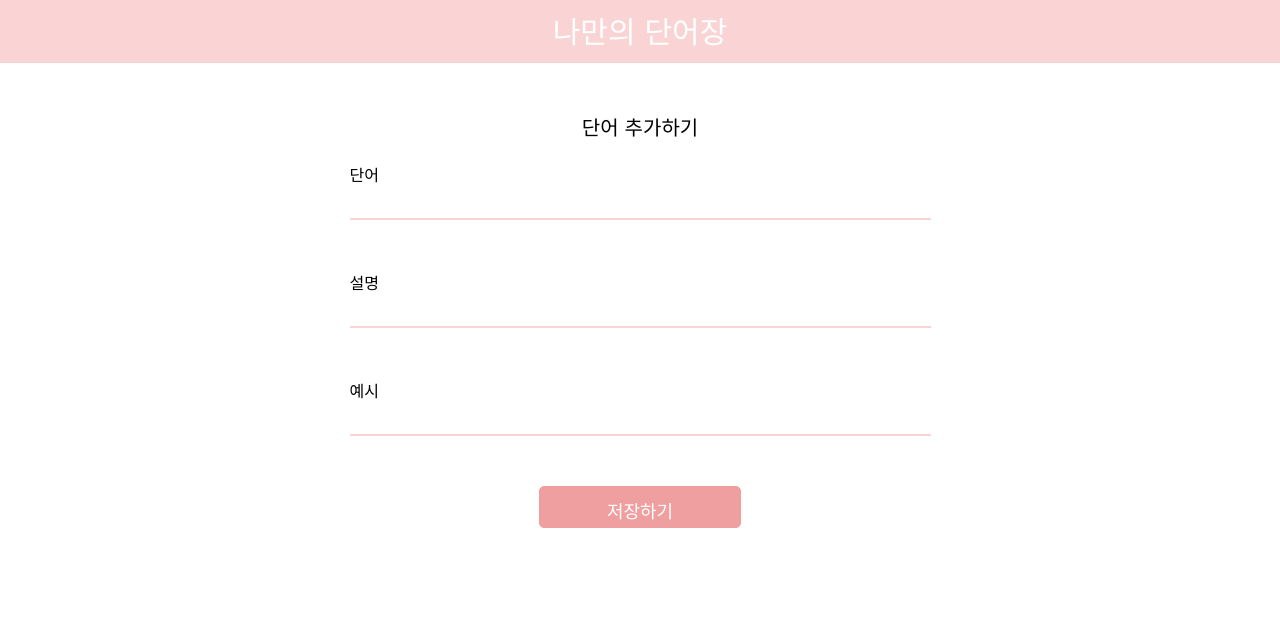
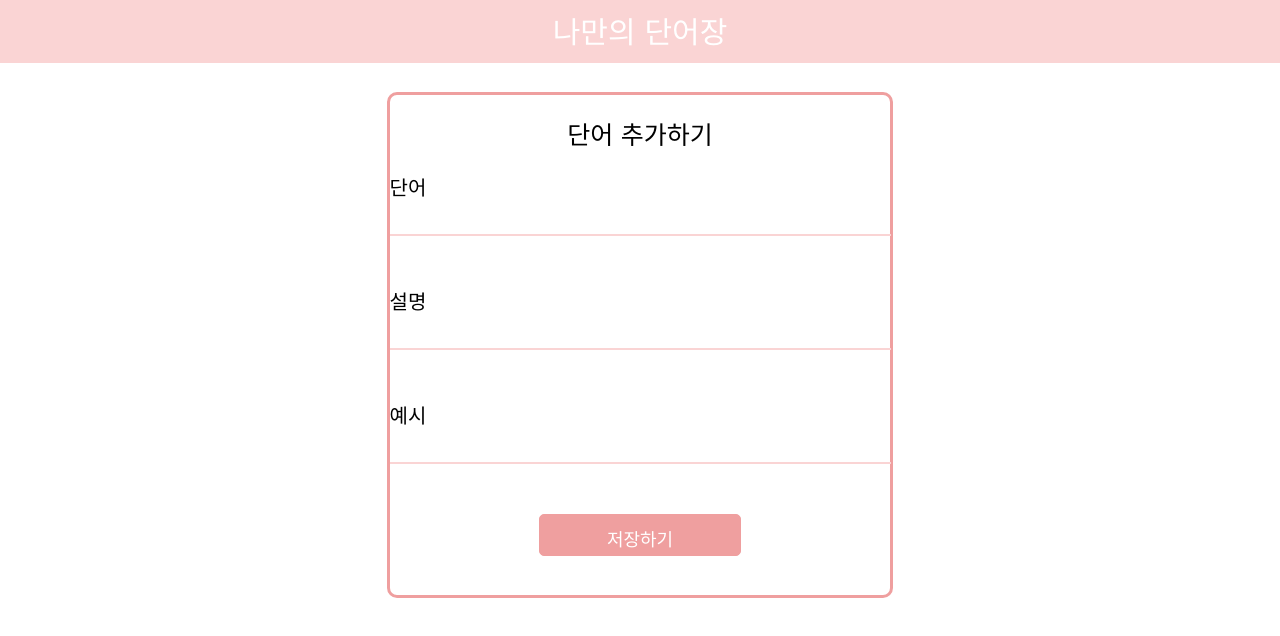
Before and after one commit to hongsoom/my-dictionary, a React (Create React App) app in the folder my-dictionary/: page /Add in a window 1280 px wide. Shown: the top 636 px of the page. Built offline with nearby package versions, Linux system fonts and the light colour scheme.

Commit message:
To add a word

```diff
--- a/my-dictionary/src/component/Add.js
+++ b/my-dictionary/src/component/Add.js
@@ -1,17 +1,26 @@
 import styled from 'styled-components';
 import React from "react";
 import { useHistory } from 'react-router-dom';
+import { useDispatch } from "react-redux";
+import { createWords } from "../redux/modules/words"; // 액션생성함수
 import Header from "./Header";
 
 const Add = () => {
     const history = useHistory();
+    const dispatch = useDispatch();
+
     const word = React.useRef(null);
     const mean = React.useRef(null);
     const ex = React.useRef(null);
 
-    console.log(word, mean, ex);
-
-    window.setTimeout(() => {console.log(word, mean, ex)}, 1000);
+    const addWordList = () => {
+        dispatch(createWords({
+            word : word.current.value,
+            mean : mean.current.value,
+            ex : ex.current.value,
+        }));
+        history.goBack();
+      };
 
     return (
         <AddWrap>
@@ -20,19 +29,17 @@ const Add = () => {
                 <Title>단어 추가하기</Title>
                 <Word>
                     <label>단어</label> <br/>
-                    <input type="text" size="70" ref={word} />
+                    <input type="text" size="60" maxlength='8' ref={word} />
                 </Word>
                 <Mean>
                     <label>설명</label> <br/>
-                    <input type="text" size="70" ref={mean} />
+                    <input type="text" size="60" maxlength='30' ref={mean} />
                 </Mean>
                 <Ex>
                     <label>예시</label> <br/>
-                    <input type="text" size="70" ref={ex} />
+                    <input type="text" size="60" maxlength='30' ref={ex} />
                 </Ex>
-                <Button onClick={() => {
-                    history.goBack();
-                }}>
+                <Button onClick={addWordList}>
                     저장하기
                 </Button>
             </Content>
@@ -53,19 +60,22 @@ const Content = styled.div`
     flex-direction: column;
     display : flex;
     align-items: center;
+    border: 3px solid #EF9F9F;
+    border-radius: 10px;
 `;
 
 const Title = styled.div`
     margin : 20px;
     color: black;
-    font-size: 20px;
-    font-family: 'Jua', sans-serif;
+    font-size: 25px;
+    font-family: 'Do Hyeon', sans-serif;
 `;
 
 const Word = styled.div`
     margin-bottom : 50px;
     label {
-        font-family: 'Jua', sans-serif;
+        font-family: 'Do Hyeon', sans-serif;
+        font-size : 20px;
     }
     input {
         border : none;
@@ -78,7 +88,8 @@ const Word = styled.div`
 const Mean = styled.div`
     margin-bottom : 50px;
     label {
-        font-family: 'Jua', sans-serif;
+        font-family: 'Do Hyeon', sans-serif;
+        font-size : 20px;
     }
     input {
         border : none;
@@ -91,7 +102,8 @@ const Mean = styled.div`
 const Ex = styled.div`
     margin-bottom : 50px;
     label {
-        font-family: 'Jua', sans-serif;
+        font-family: 'Do Hyeon', sans-serif;
+        font-size : 20px;
     }
     input {
         border : none;
@@ -112,7 +124,7 @@ const Button = styled.div`
     padding-top : 10px;
     cursor : pointer;
     border-radius: 5px;
-    font-family: 'Jua', sans-serif;
+    font-family: 'Do Hyeon', sans-serif;
 `;
 
 export default Add;
```
